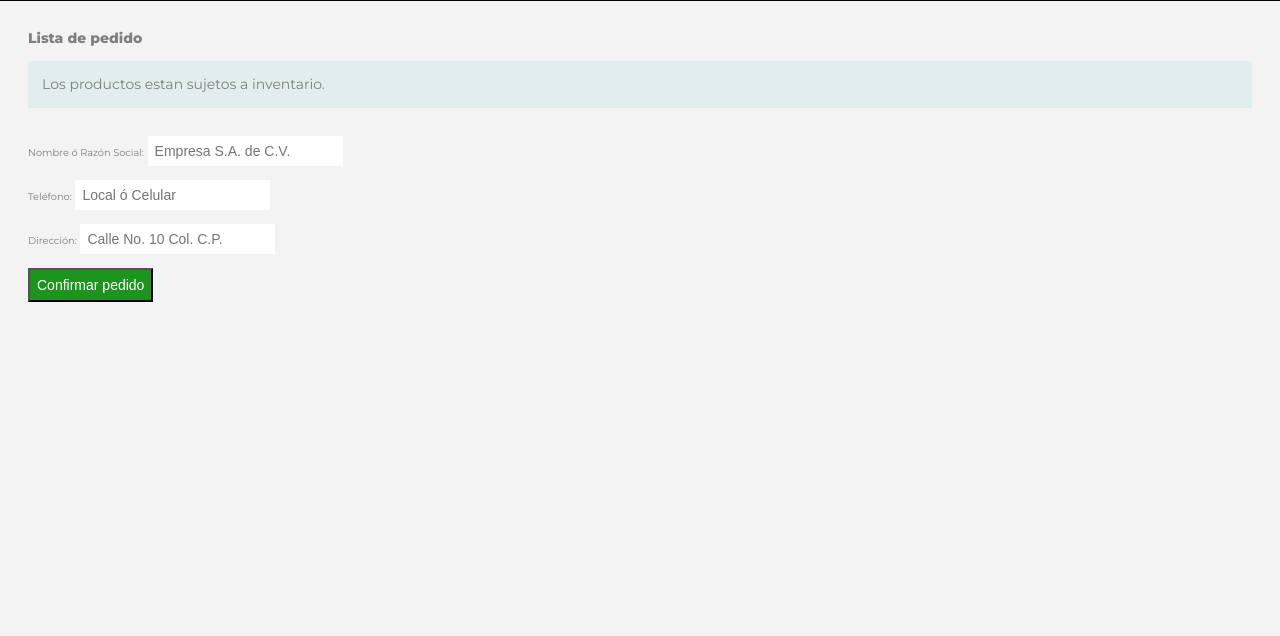
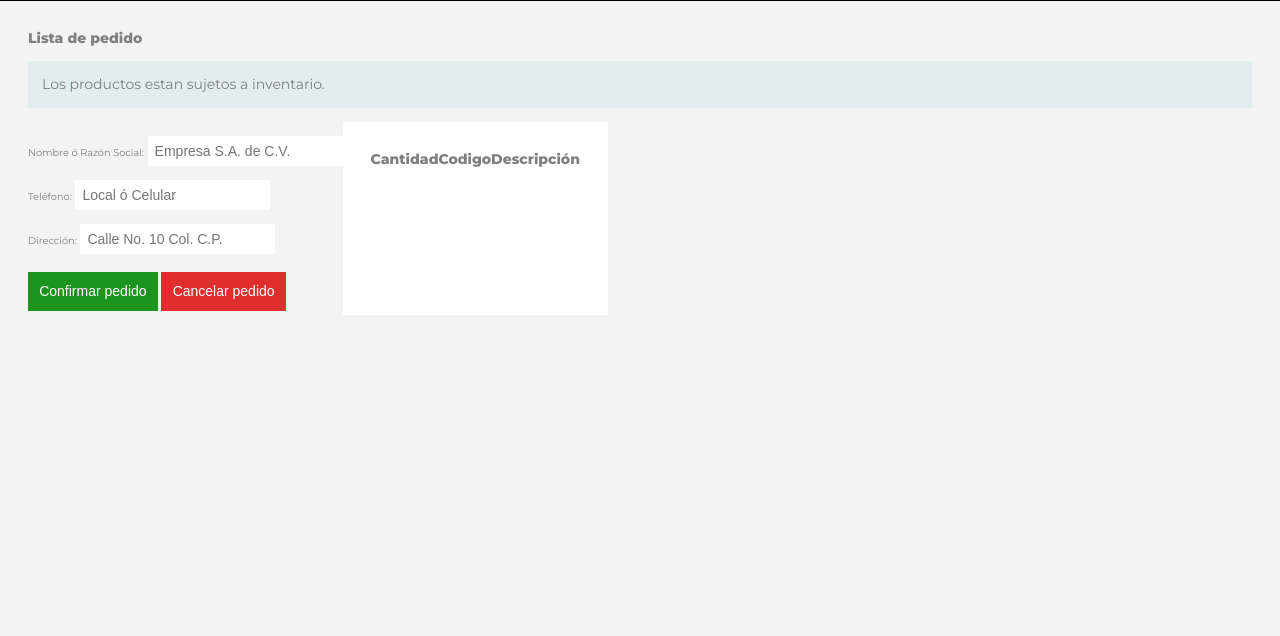
Before and after one commit to kike721/eya_webapp, a Django app: page /store/list-items/ in a window 1280 px wide. Shown: the part 589-1225 px from the top of the page. Run offline with Django 3.2, Linux system fonts and the light colour scheme.

Commit message:
Agrego header

```diff
--- a/eya/products/templates/header.html
+++ b/eya/products/templates/header.html
@@ -27,8 +27,7 @@
       </a>
     {% else %}
       <form action="." method="post">
-        <div class="header__search search">
-          <div class="input search__input">
+        <div class="input search__input" style="width: 100%;">
           <input
             id="searchText"
             type="text"
@@ -39,6 +38,7 @@
               padding: 0.5em;
               border-radius: 0;
               border: none;
+
             "
           >
           <button type="submit" class="input__lupe btnSearch"
@@ -54,8 +54,20 @@
             Buscar
           </button>
         </div>
-        </div>
       </form>
+      <a href="/store/list-items/"
+        style="
+          background-color: #2b9ffb;
+          padding: 0.5em;
+          border-radius: 0;
+          border: none;
+          color: white;
+          font-weight: 500;
+          text-decoration: none;
+        "
+      >
+        Ver Pedido
+      </a>
     {% endif %}
   </header>
 <!-- /header -->
--- a/eya/store/templates/store/list_items.html
+++ b/eya/store/templates/store/list_items.html
@@ -45,15 +45,40 @@
                 border: none;
               " id="name" name="name" type="text" placeholder="Calle No. 10 Col. C.P." required>
 			  </div>
-			  <input style="text-decoration: none; color: white; background-color: #1d941d; padding: 0.5em;" type="submit" value="Confirmar pedido">
+			  <input style="text-decoration: none; color: white; border: none; margin: 0.3em 0; background-color: #1d941d; padding: 0.8em;" type="submit" value="Confirmar pedido">
+			  <input style="text-decoration: none; color: white; border: none; margin: 0.3em 0; background-color: #e02d2d; padding: 0.8em;" type="button" value="Cancelar pedido">
 			</form>
 		</div>
 
-		<div>
+		<div style="background-color: white; padding: 2em;">
+			<div style="display: flex;">
+				<div >
+					<h4>Cantidad</h4>
+				</div>
+				<div >
+					<h4>Codigo</h4>
+				</div>
+				<div >
+					<h4>Descripción</h4>
+				</div>
+
+			</div>
 			{% for product in products %}
-			  {{ product.quantity}} - {{ product.code }} {{ product.descr }}
+			<div style="display: flex;">
+				<div>
+					<p>{{ product.quantity}}</p>
+				</div>
+				<div>
+					<p>{{ product.code }}</p>
+				</div>
+				<div>
+					<p>{{ product.descr}}</p>
+				</div>
+
+			</div>
 			{% endfor %}
 		</div>
+
 	</div>
 </div>
 
```
Lines whose indentation alone changed are shown as unchanged.
